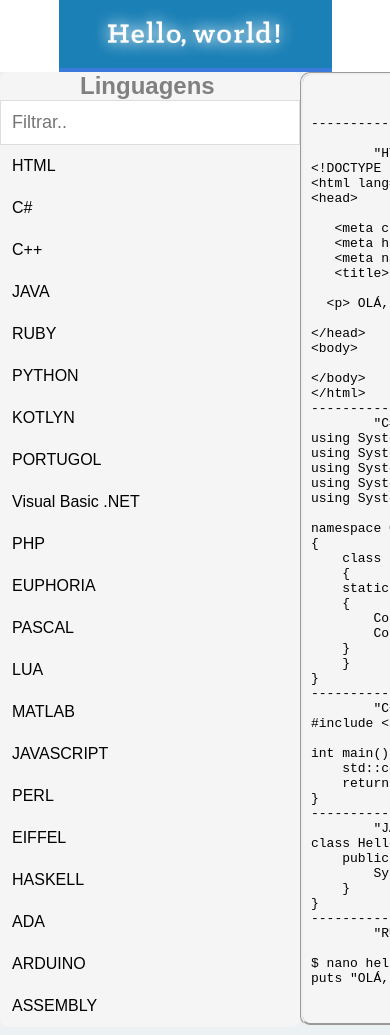
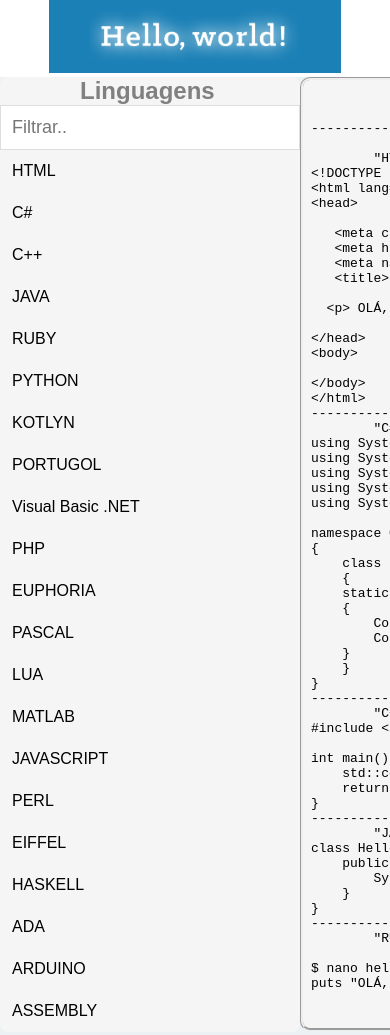
Before and after one commit to patricii/TemplateCode-BR, a plain HTML site: page index.html in a window 390 px wide. Shown: the top 1035 px of the page. Drawn offline with Linux system fonts and the light colour scheme.

Commit message:
ajustes finos

```diff
--- a/css/style.css
+++ b/css/style.css
@@ -22,7 +22,6 @@ body {
 header{
     width: 100%;
     height: 250px;
-    background-color: rgb(58, 122, 219);
     margin-top: 0;
     margin-left: auto;
     margin-right: auto;
@@ -157,8 +156,8 @@ footer img{
 @media (max-width: 576px) {
 
     header {
-      width: 70%;
-      height: 50%;
+      width: 75%;
+      height: 60%;
       top:5%;
     }
 
@@ -171,6 +170,10 @@ footer img{
       text-align: left;
       width: 600px;
       padding: 0px 10px;
+    }
+    footer p h4 {
+      text-align: left ;
+      display: flex;
     }
     .right {
       width: 90%;
```
